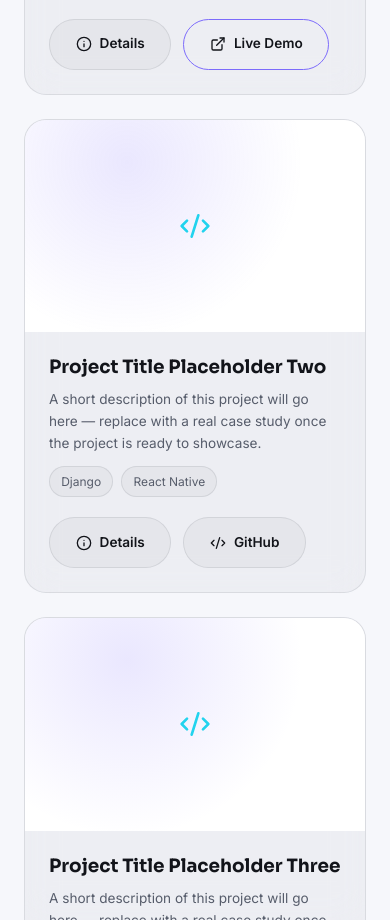
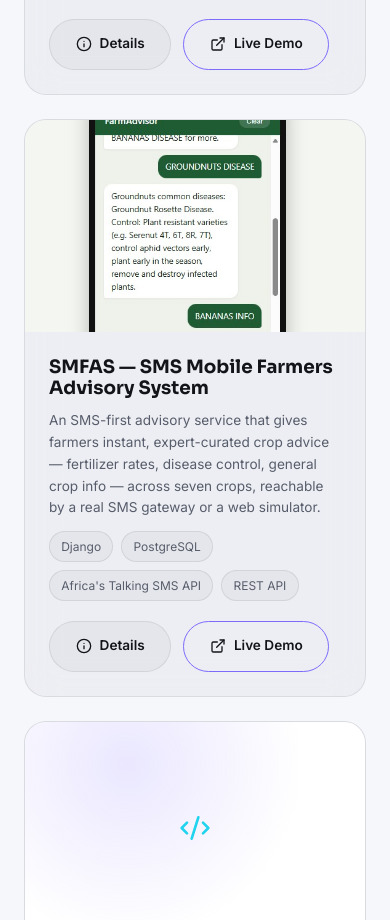
Before and after one commit to Codecollins24/ac-portfolio, a React (Vite) app: page / in a window 390 px wide. Shown: the part 6480-7400 px from the top of the page. Built offline with nearby package versions, Linux system fonts and the light colour scheme.

Commit message:
Add SMFAS as second featured project
Replaces the project-two placeholder with the SMS Mobile Farmers Advisory
System, using the same private-repo/mailto pattern as the noticeboard card.

```diff
--- a/src/data/projects.js
+++ b/src/data/projects.js
@@ -1,6 +1,8 @@
 import noticeboardLogin from "../assets/images/noticeboard-login.jpg";
 import noticeboardAdminView from "../assets/images/noticeboard-admin-view.jpg";
 import noticeboardNoticeDetail from "../assets/images/noticeboard-notice-detail.jpg";
+import smfasSimulator from "../assets/images/smfas-simulator.jpg";
+import smfasHome from "../assets/images/smfas-home.jpg";
 
 export const projectsData = [
   {
@@ -33,14 +35,33 @@ export const projectsData = [
     ],
   },
   {
-    id: "project-two",
-    title: "Project Title Placeholder Two",
+    id: "smfas",
+    title: "SMFAS — SMS Mobile Farmers Advisory System",
     description:
-      "A short description of this project will go here — replace with a real case study once the project is ready to showcase.",
-    image: null,
-    tags: ["Django", "React Native"],
-    github: "#",
-    demo: null,
+      "An SMS-first advisory service that gives farmers instant, expert-curated crop advice — fertilizer rates, disease control, general crop info — across seven crops, reachable by a real SMS gateway or a web simulator.",
+    image: smfasSimulator,
+    screenshots: [smfasHome, smfasSimulator],
+    tags: ["Django", "PostgreSQL", "Africa's Talking SMS API", "REST API"],
+    demo: "https://sms-farmers-advisory-system.onrender.com",
+    demoNote:
+      "Hosted on free-tier infrastructure — the backend sleeps after 15 minutes idle, so the first load can take up to a minute while it wakes up.",
+    codeRequestEmail: "ainomugishac082@gmail.com",
+    role:
+      "Solo developer, built under deadline pressure for the APAC Secondary School ICT Club's NCC 2026 Regional Competition entry, then hardened over two further sessions after the presentation succeeded. Designed the keyword-query engine, modeled the crop-advisory data, and integrated a real SMS gateway alongside a web-based simulator.",
+    features: [
+      "Keyword-based SMS queries (e.g. \"MAIZE FERTILIZER\") answered instantly across seven crops — Maize, Coffee, Bananas, Beans, Cassava, Groundnuts, and Sweet Potatoes",
+      "Two front doors into the same query engine: a phone-mockup web SMS simulator and a real Africa's Talking SMS webhook",
+      "Async delivery-report tracking correlates each outbound SMS with its real delivery status, not just API-accepted status",
+      "QueryLog model records every query — web and SMS alike — powering a live activity feed and observability",
+      "Idempotent data seeding and an idempotent admin-provisioning management command, both safe to rerun on every deploy",
+    ],
+    architecture:
+      "Django backend serving both a plain HTML/CSS/vanilla-JS front end and a REST-style query API, backed by PostgreSQL in production (SQLite locally). Africa's Talking's SDK handles real SMS send/receive against their Sandbox environment, with a shared-secret-protected webhook for inbound messages and delivery reports. Deployed on Render's free tier via `render.yaml`, with WhiteNoise serving static assets and gunicorn as the app server.",
+    challenges: [
+      "Built the whole prototype and got it presentation-ready in a single day against a hard competition deadline",
+      "Africa's Talking's Sandbox blurs 'real' SMS: outbound genuinely delivers to registered test numbers, but inbound is simulated via their dashboard hitting the real webhook — documented this precisely so the demo is never oversold as fully live",
+      "Render's free tier has no shell access, so the usual createsuperuser workflow didn't work — wrote an idempotent management command that provisions the admin account from environment variables on every deploy",
+    ],
   },
   {
     id: "project-three",
```
Also changed, not shown: src/assets/images/smfas-home.jpg (added), src/assets/images/smfas-simulator.jpg (added).
